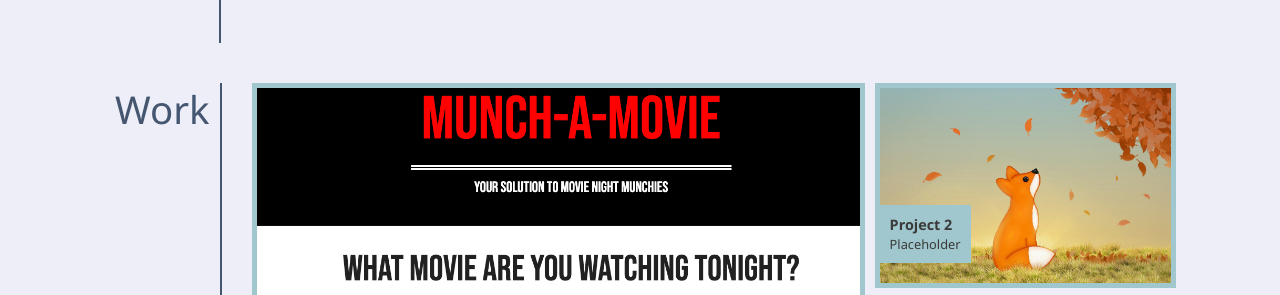
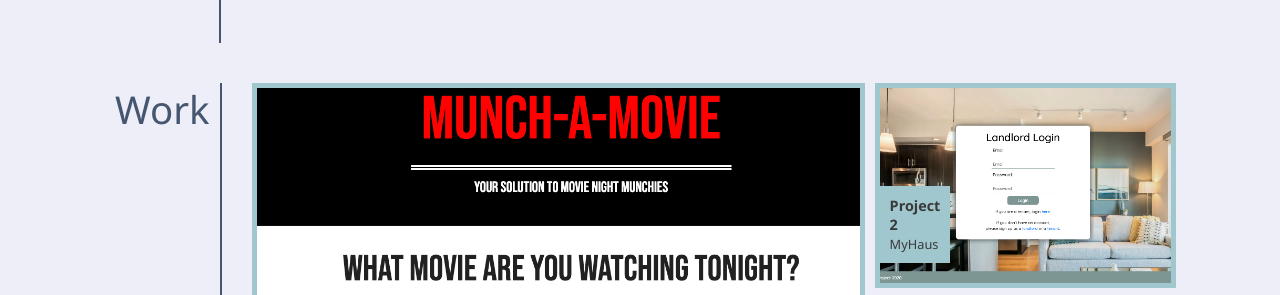
Before and after one commit to tbrichet/professional-portfolio, a plain HTML site: page index.html in a window 1280 px wide. Shown: the part 646-941 px from the top of the page. Drawn offline with Linux system fonts and the light colour scheme.

Commit message:
add Group Project 2

```diff
--- a/assets/style.css
+++ b/assets/style.css
@@ -183,13 +183,13 @@ header nav ul li a span {
     grid-column-end: 10;
     grid-row-start: 1;
     grid-row-end: 2;
-    background-image: url("../assets/images/project2.jpg");
+    background-image: url("../assets/images/project2.png");
     background-size: cover;
     background-position: center;
 }
 
 .project-two:hover {
-    background-image: url(../assets/images/project2hover.jpg);
+    background-image: url("../assets/images/project2hover.png");
     transition: 0.5s;
 }
 
--- a/index.html
+++ b/index.html
@@ -77,9 +77,9 @@
                 <div class="grid-item project-two">
                     <h4>Project 2
                         <br />
-                        <span>Placeholder</span>
+                        <span>MyHaus</span>
                     </h4>
-                    <a class="imglink" href="./comingsoon.html" target="_blank" title="Coming Soon">Test</a>
+                    <a class="imglink" href="https://myhaus.herokuapp.com/" target="_blank" title="Coming Soon">Test</a>
                  </div>
 
                  <div class="grid-item project-three">
```
Also changed, not shown: assets/images/project2.jpg (deleted), assets/images/project2.png (added), assets/images/project2hover.jpg (deleted), assets/images/project2hover.png (added), 1 other file.
